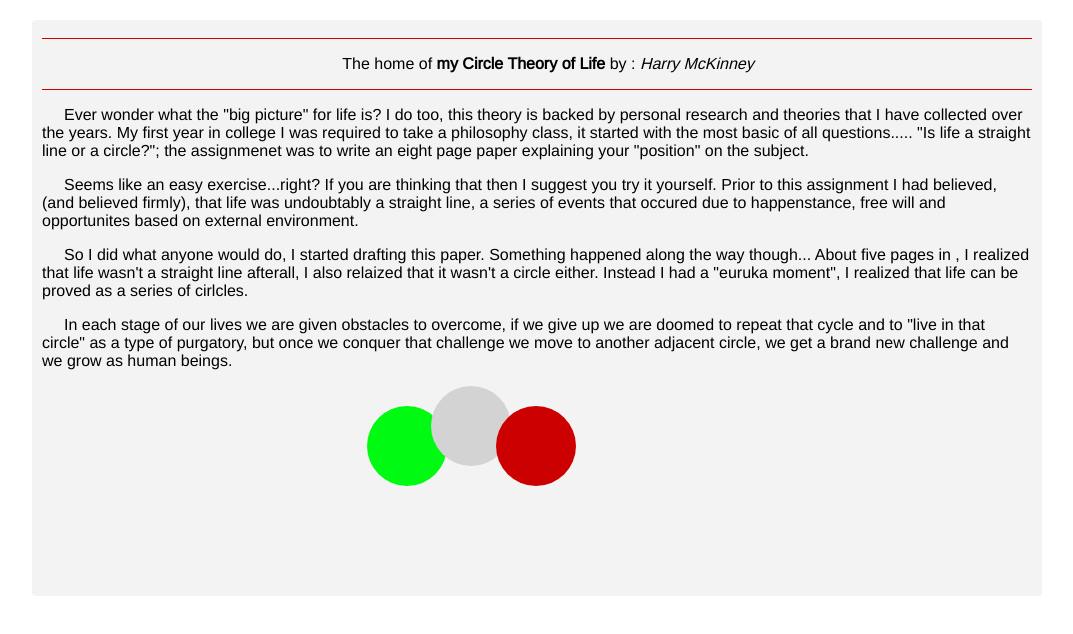
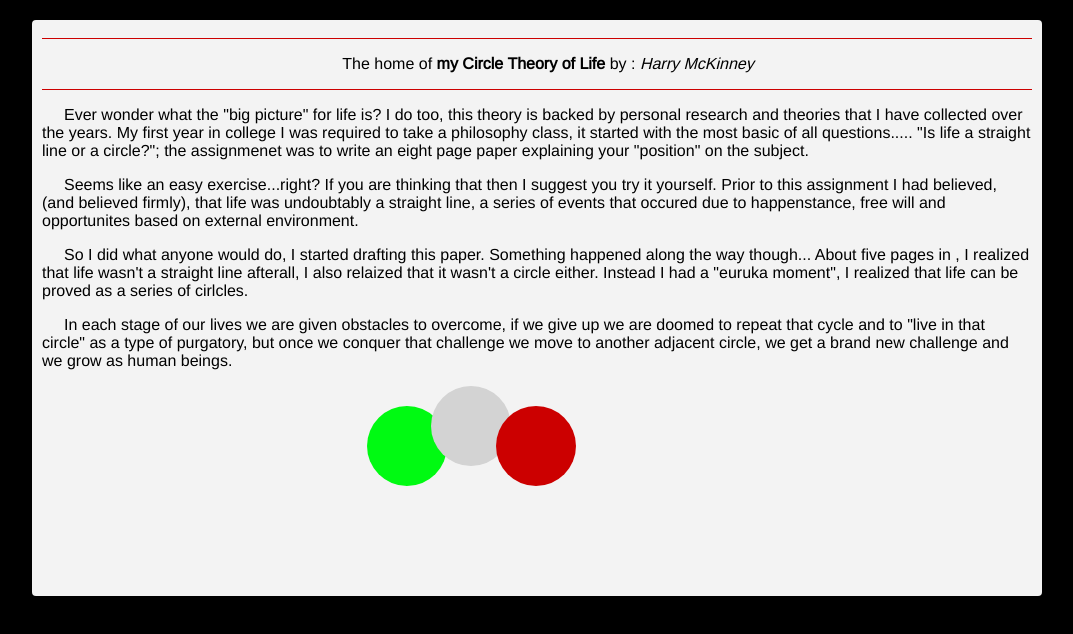
Before and after one commit to circletheoryme/life-is, a plain HTML site: page index.html in a window 1280 px wide. Shown: the whole page, without its empty margins (103-1176 px from the left). Drawn offline with nearby package versions, Linux system fonts and the light colour scheme.

Commit message:
change the background color

```diff
--- a/index.html
+++ b/index.html
@@ -26,7 +26,7 @@
     <link href='https://fonts.googleapis.com/css?family=Arimo' rel='stylesheet' type='text/css'>
 
 </head>
-<body>
+<body style="background-color:#000;">
   <div class="container">
     <hr>
       <p class="header">The home of <strong>my Circle Theory of Life</strong> by : <i>Harry McKinney</i> </p>
```
